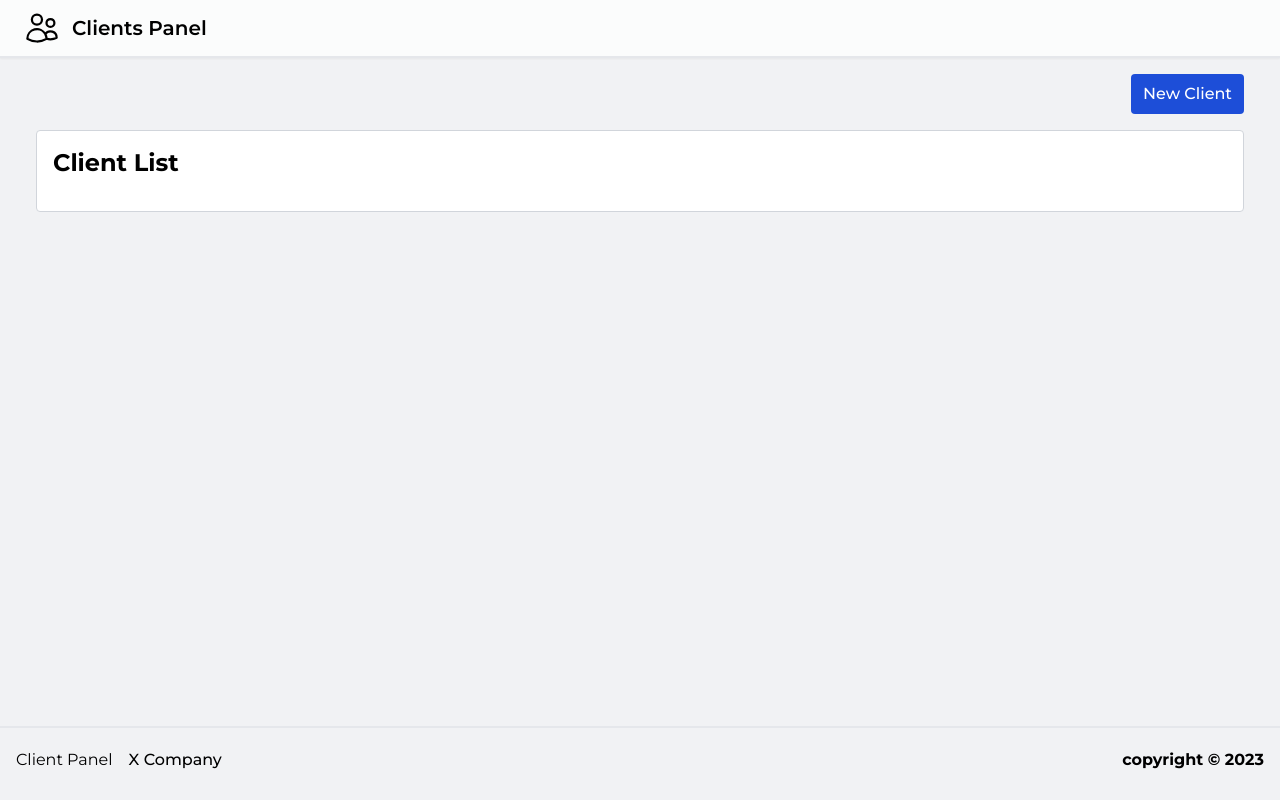
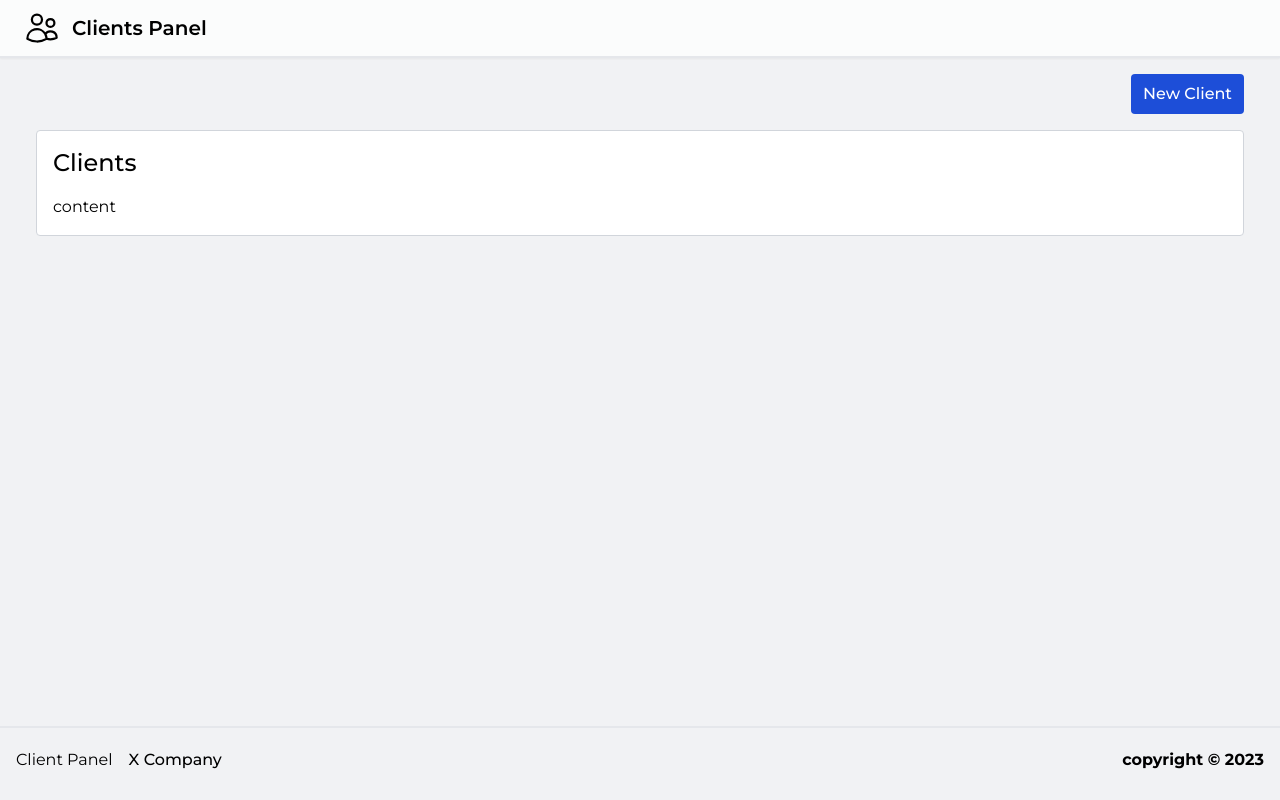
Before and after one commit to samueldlacruz/oriontek-client-list, a Next.js app: page / in a window 1280 px wide. Built offline with nearby package versions, Linux system fonts and the light colour scheme.

Commit message:
feat: card component added

```diff
--- /dev/null
+++ b/components/Atoms/Card/index.tsx
@@ -0,0 +1,18 @@
+import { CardI } from './card.interface'
+
+const Card = ({ Title, Footer, className, children }: CardI) => {
+	return (
+		<div className={`${className ? className : ''} mt-4 border border-gray-300 rounded bg-white p-4`}>
+			{Title && (typeof Title === 'string' ? <h1 className="text-2xl font-medium mb-4">{Title}</h1> : Title)}
+			{children}
+			{Footer && (
+				<>
+					<hr />
+					<div className="w-full">{Footer}</div>
+				</>
+			)}
+		</div>
+	)
+}
+
+export default Card
--- a/pages/index.tsx
+++ b/pages/index.tsx
@@ -1,4 +1,5 @@
 import Button from '../components/Atoms/Button'
+import Card from '../components/Atoms/Card'
 import Layout from '../components/Layout'
 
 const IndexPage = () => {
@@ -10,11 +11,7 @@ const IndexPage = () => {
 				<div className="flex justify-end items-end">
 					<Button onClick={handleClickNewClient}>New Client</Button>
 				</div>
-
-				<div className="mt-4 border border-gray-300 rounded bg-white p-4">
-					<h1 className="text-2xl font-bold mb-4">Client List</h1>
-					{/* <Table columns={columns} data={data} /> */}
-				</div>
+				<Card Title="Clients">content</Card>
 			</section>
 		</Layout>
 	)
```
Also changed, not shown: components/Atoms/Card/card.interface.ts (added, +8 -0 lines).
